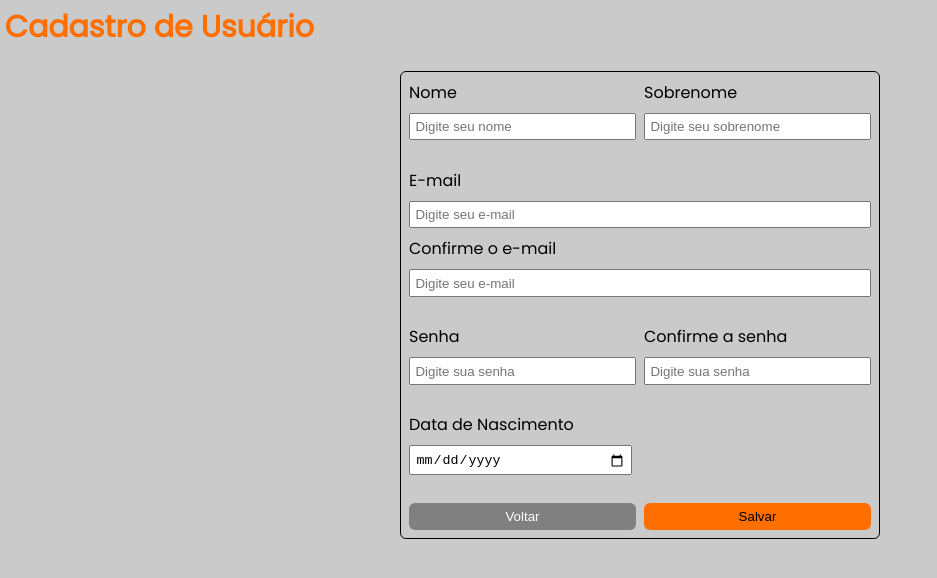
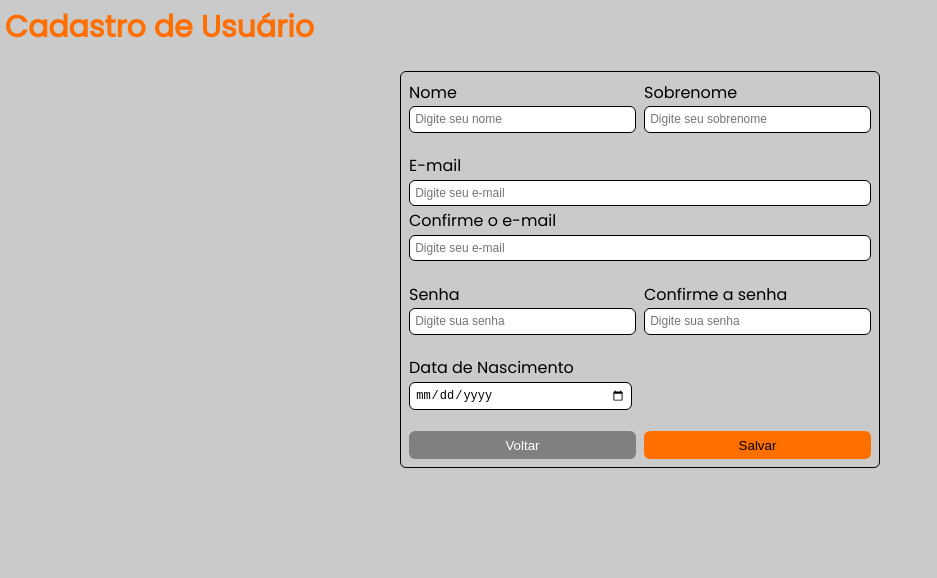
Before and after one commit to mikael-espinola/lan-flow, a Next.js app: page /cadastro in a window 1280 px wide. Shown: the top 578 px of the page, without its empty margins (0-937 px from the left). Built offline with nearby package versions, Linux system fonts and the light colour scheme.

Commit message:
:sparkles: feat: tipagem e estilização incrementada

```diff
--- a/src/components/input/Input.tsx
+++ b/src/components/input/Input.tsx
@@ -1,4 +1,4 @@
-import React, { InputHTMLAttributes } from "react";
+import React, { ChangeEventHandler, InputHTMLAttributes } from "react";
 import { Container, InputUnity } from "./style";
 import Label from "./label/Label";
 
@@ -7,13 +7,31 @@ type TInput = InputHTMLAttributes<HTMLInputElement> & {
   placeholder?: string;
   label?: string;
   id: string;
+  name?: string;
+  onChange?: ChangeEventHandler<HTMLInputElement>;
+  error?: boolean;
 };
 
-const Input = ({ type, placeholder, label, id }: TInput) => {
+const Input = ({
+  error,
+  onChange,
+  name,
+  type,
+  placeholder,
+  label,
+  id,
+}: TInput) => {
   return (
     <Container>
       {label && <Label id={id} label={label} />}
-      <InputUnity id={id} type={type} placeholder={placeholder} />
+      <InputUnity
+        $error={error}
+        onChange={onChange}
+        name={name}
+        id={id}
+        type={type}
+        placeholder={placeholder}
+      />
     </Container>
   );
 };
--- a/src/components/input/style.tsx
+++ b/src/components/input/style.tsx
@@ -1,6 +1,10 @@
 "use client";
 
 import styled from "styled-components";
+
+interface inputProps {
+  $error?: boolean;
+}
 
 export const Container = styled.div`
   display: flex;
@@ -8,8 +12,16 @@ export const Container = styled.div`
   width: 100%;
 `;
 
-export const InputUnity = styled.input`
+export const InputUnity = styled.input<inputProps>`
   width: 100%;
-  margin: 0.5rem 0;
-  padding: 0.275rem;
+  margin: 0.1rem 0;
+  padding: 0.325rem;
+  font-size: 12px;
+  border-radius: 6px;
+  border: 0.1rem solid ${(props) => (props.$error ? "red" : "black")};
+  outline: none;
+  &:focus-visible {
+    outline: 1px solid black;
+    outline-offset: 2px;
+  }
 `;
```
